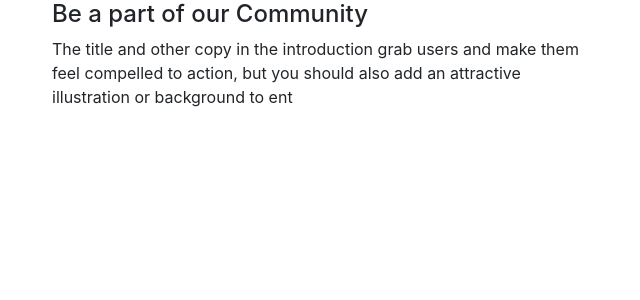
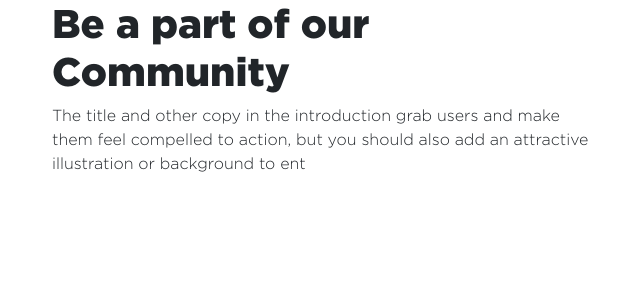
Before and after one commit to rithvikayithapu/collabrains-site, a React (Create React App) app: page / in a window 1280 px wide. Shown: the top 300 px of the page, without its empty margins (33-673 px from the left). Built offline with nearby package versions, Linux system fonts and the light colour scheme; the HTML template or start-up script is replaced by a standard one.

Commit message:
Added fonts

```diff
--- a/src/App.css
+++ b/src/App.css
@@ -1,10 +1,9 @@
-@font-face {
-  font-family: 'Gotham';
-  src: local('Gotham'), url(./fonts/Gotham-Regular.otf) format(opentype);
+.heading {
+  font-family: Gotham;
 }
 
-.body {
-  font-family: Gotham;
+.paragraph {
+  font-family: GothamNormal;
 }
 
 .row-header{
--- a/src/components/HomeComponent.js
+++ b/src/components/HomeComponent.js
@@ -5,8 +5,8 @@ function Home() {
     <div className="container">
       <div className="row">
         <div className="col-6">
-          <h4>Be a part of our Community</h4>
-          <p>The title and other copy in the introduction grab users and make them feel compelled to action, but you should also add an attractive illustration or background to ent </p>
+          <h1 className="heading">Be a part of our Community</h1>
+          <p className="paragraph">The title and other copy in the introduction grab users and make them feel compelled to action, but you should also add an attractive illustration or background to ent </p>
         </div>
       </div>
     </div>
--- a/src/index.css
+++ b/src/index.css
@@ -1,3 +1,13 @@
+@font-face {
+  font-family: 'GothamNormal';
+  src: local('GothamNormal'), url(./fonts/Gotham-Light.otf) format(opentype);
+}
+
+@font-face {
+  font-family: 'Gotham';
+  src: local('Gotham'), url(./fonts/Gotham-Regular.otf) format(opentype);
+}
+
 body {
   margin: 0;
   font-family: -apple-system, BlinkMacSystemFont, 'Segoe UI', 'Roboto', 'Oxygen',
```
Also changed, not shown: src/fonts/Gotham-Light.otf (added).
